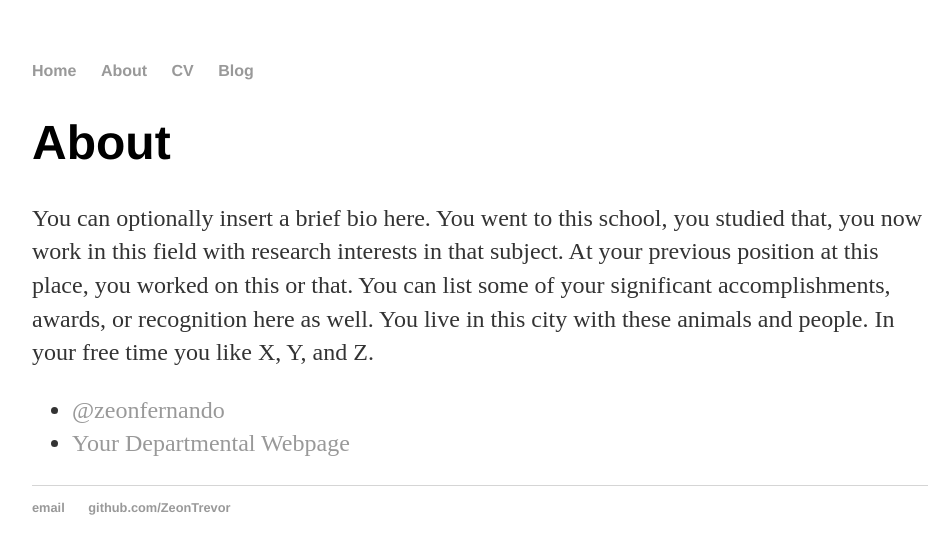
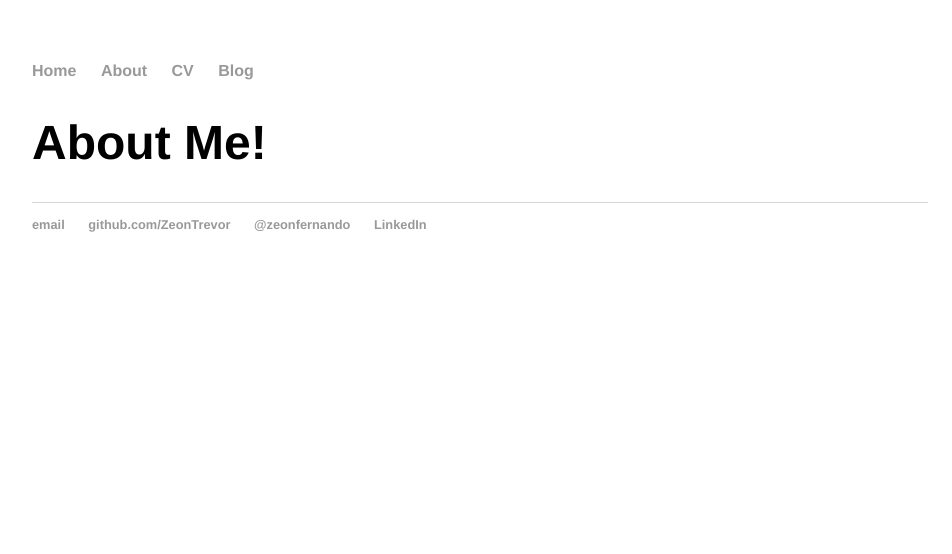
Before and after one commit to ZeonTrevor/zeontrevor.github.io, a Jekyll site: the page built from about/index.html, in a window 1280 px wide. Shown: the top 554 px of the page, without its empty margins (160-1112 px from the left). Built offline with Jekyll 4.4.1, drawn with Linux system fonts in a browser that asks for light colours.

Commit message:
About updated

```diff
--- a/_layouts/default.html
+++ b/_layouts/default.html
@@ -27,6 +27,8 @@
    <ul>
    <li><a href="mailto:zeon.trevor@gmail.com">email</a></li>
    <li><a href="https://github.com/ZeonTrevor">github.com/ZeonTrevor</a></li>
+   <li><a href="https://twitter.com/zeonfernando">@zeonfernando</a></li>
+   <li><a href="de.linkedin.com/in/zeonfernando">LinkedIn</a></li>
    </ul>
   </footer>
   </body>
--- a/about/index.html
+++ b/about/index.html
@@ -4,11 +4,11 @@ title: About Me!
 ---
 
 		<div class="about">
-			<h1>About</h1>
-			<p>You can optionally insert a brief bio here. You went to this school, you studied that, you now work in this field with research interests in that subject. At your previous position at this place, you worked on this or that. You can list some of your significant accomplishments, awards, or recognition here as well. You live in this city with these animals and people. In your free time you like X, Y, and Z.</p>
+			<h1>About Me!</h1>
+			<p></p>
 
 			<ul class="contacts">
-				<li><a href="https://twitter.com/zeonfernando">@zeonfernando</a></li>
-				<li><a href="#">Your Departmental Webpage</a></li>
-				</ul>
+
+
+			</ul>
 		</div>
```
